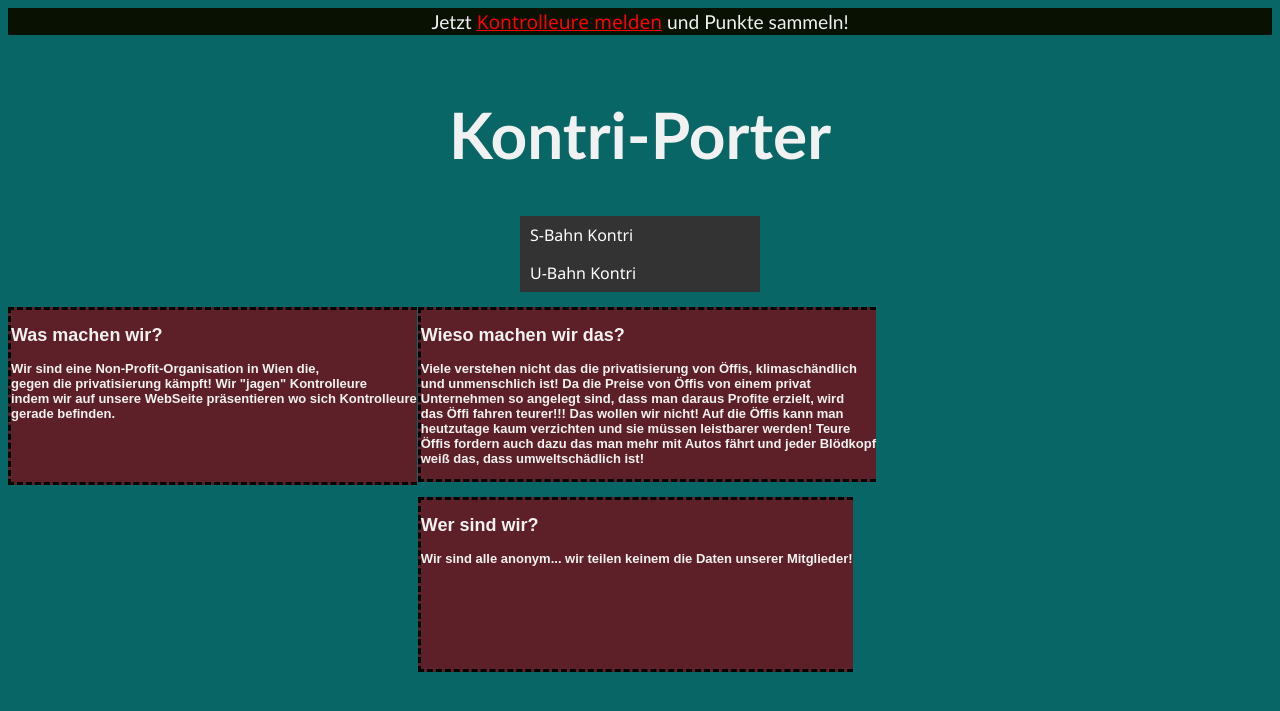
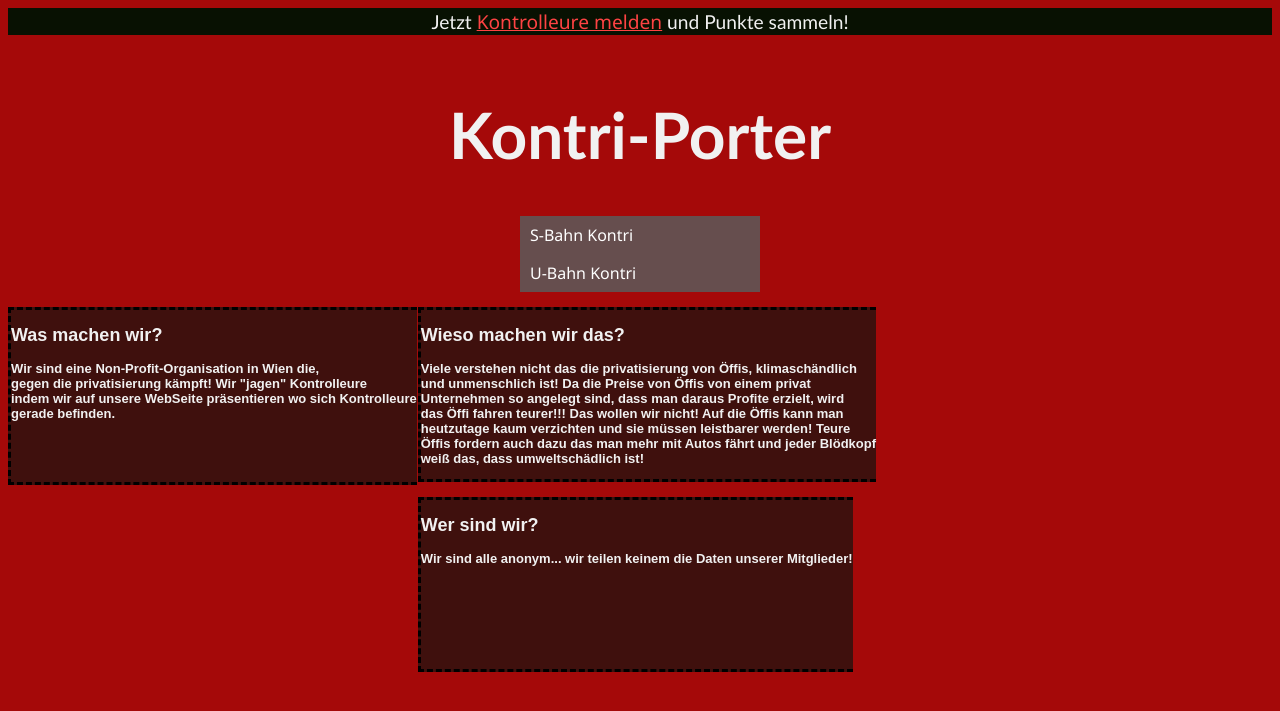
Before and after one commit to htlcoding/kontriporter, a PHP site: page / in a window 1280 px wide. Shown: the top 711 px of the page. Run offline with PHP 8.4, Linux system fonts and the light colour scheme; some libraries are stand-ins or nearby versions.

Commit message:
Update sytlesheet.css

```diff
--- a/sytlesheet.css
+++ b/sytlesheet.css
@@ -5,7 +5,7 @@
  th {font-family: 'Lucida Sans', 'Lucida Sans Regular', 'Lucida Grande', 'Lucida Sans Unicode', Geneva, Verdana, sans-serif;}
  td {font-family: Cambria, Cochin, Georgia, Times, 'Times New Roman', serif;}
  #drei {float: left; background-color: darkgray; margin-top: 10px; border: 1px solid; padding: 10px;}
- body{background-color: rgb(8, 102, 102);}
+ body{background-color: rgb(165, 9, 9);}
  a {color: navy; font-family: 'Segoe UI', Tahoma, Geneva, Verdana, sans-serif;}
 p {font-family: 'Gill Sans', 'Gill Sans MT', Calibri, 'Trebuchet MS', sans-serif;}
 ul {
@@ -13,7 +13,7 @@
     margin: 0;
     padding: 0;
     overflow: hidden;
-    background-color: #333;
+    background-color: rgb(102, 78, 78);
     align-content: center;
     }
 
@@ -30,7 +30,7 @@
     }
 
     li a:hover, .dropdown:hover .dropbtn {
-    background-color: red;
+    background-color: rgb(201, 175, 175);
     align-content: center;
     }
 
@@ -49,9 +49,19 @@
     ul {width: 15em; margin: 0 auto;}
     .Überschrift {font-size: large; font-family: sans-serif, Times, serif; color: #f1f1f1;}
     .Text{font-size: small; font-family: Arial, Helvetica, sans-serif; color: #f1f1f1;}
-    .textfeld{margin-right: 1px; margin-top: 15px; border:black; border: dashed; float: left; background-color:#5e2028; border-right: 300px;}
-    a {text-align: right; color: red;}
+    .textfeld{margin-right: 1px; margin-top: 15px; border:black; border: dashed; float: left; background-color:#3f100d; border-right: 300px;}
+    a {text-align: right; color: rgb(253, 67, 67);}
 .fünf {
   display: inline-block;
 }
 #link {padding-bottom: 12px;}
+.list {
+  border-collapse: collapse;
+  margin: 25px 0;
+  font-size: 0.9em;
+  font-family: sans-serif;
+  min-width: 400px;
+  box-shadow: 0 0 20px rgba(0, 0, 0, 0.15);
+  background-color: gainsboro;
+  text-align:center;
+}
```
